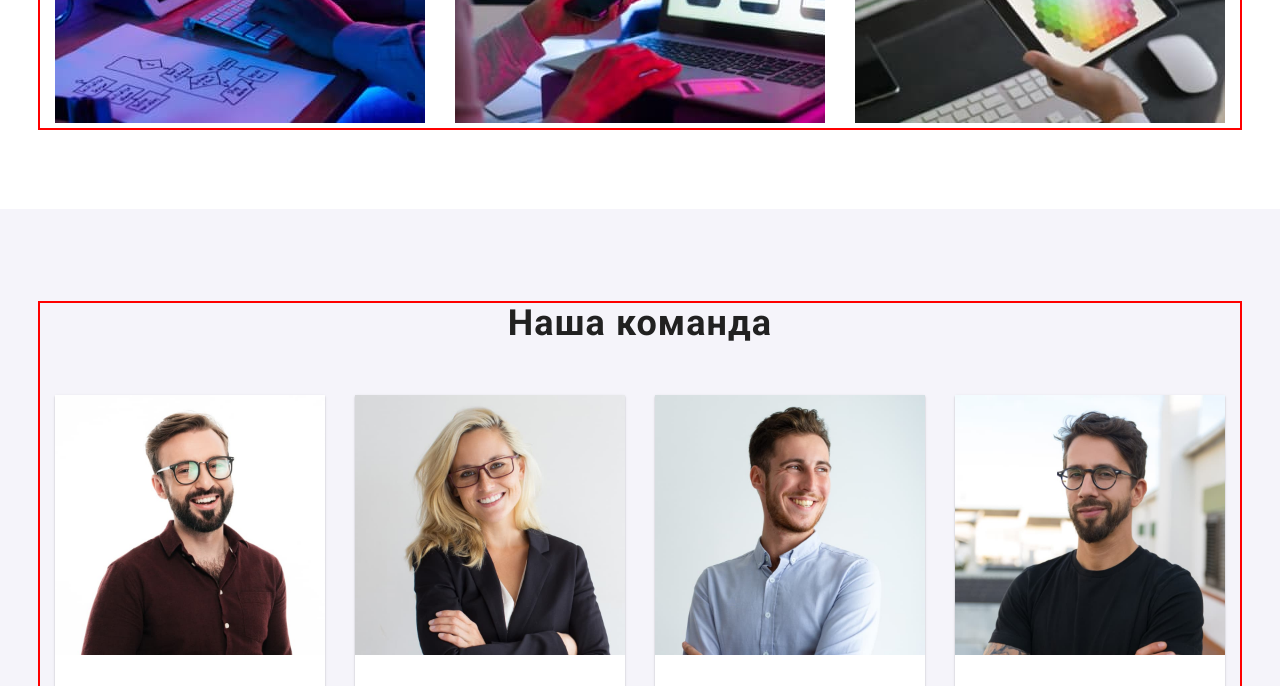
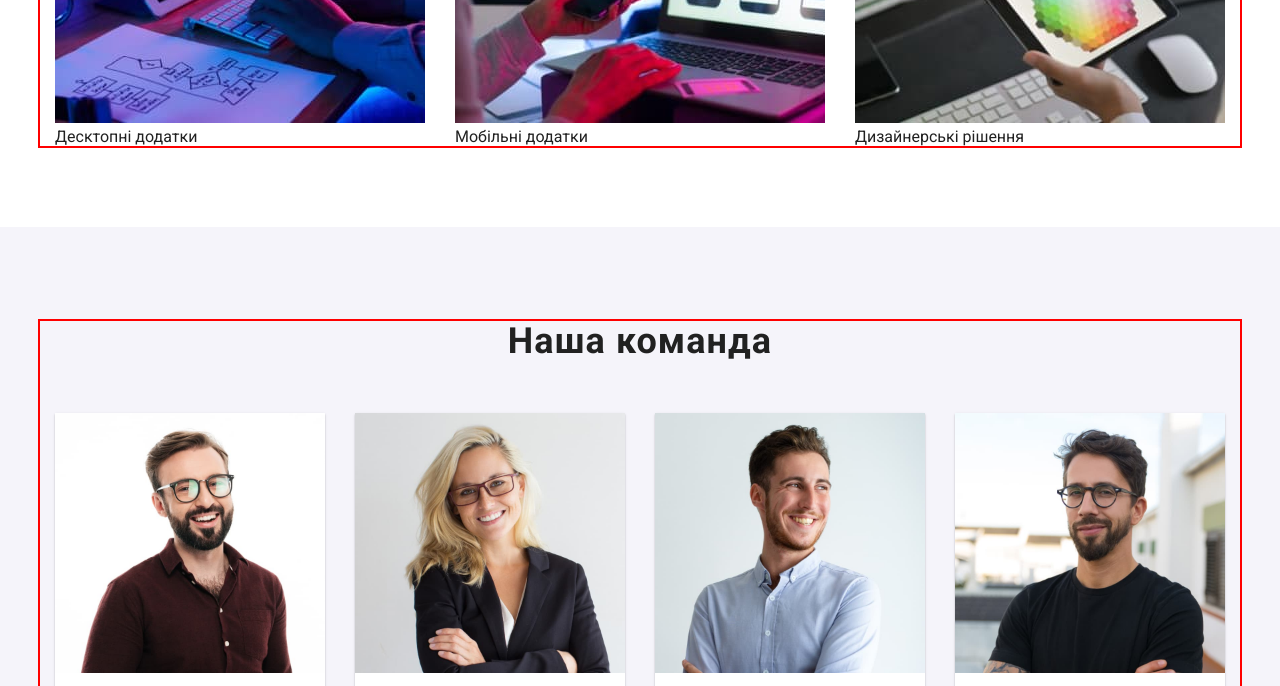
Before and after one commit to AntonAnatoliyovich/goit-markup-hw-05, a plain HTML site: page index.html in a window 1280 px wide. Shown: the part 1380-2066 px from the top of the page. Drawn offline with nearby package versions, Linux system fonts and the light colour scheme.

Commit message:
index.html

```diff
--- a/index.html
+++ b/index.html
@@ -114,12 +114,15 @@
             <ul class="hero-list-third">
               <li class="hero-item-third list">
                 <img src="./image/img1.jpg" alt="фото1" width="370" height="294" />
+                <p>Десктопні додатки</p>
               </li>
               <li class="hero-item-third list">
                 <img src="./image/img2.jpg" alt="фото2" width="370" height="294" />
+                <p>Мобільні додатки</p>
               </li>
               <li class="hero-item-third list">
                 <img src="./image/img3.jpg" alt="фото3" width="370" height="294" />
+                <p>Дизайнерські рішення</p>
               </li>
             </ul>
           </div>
```
